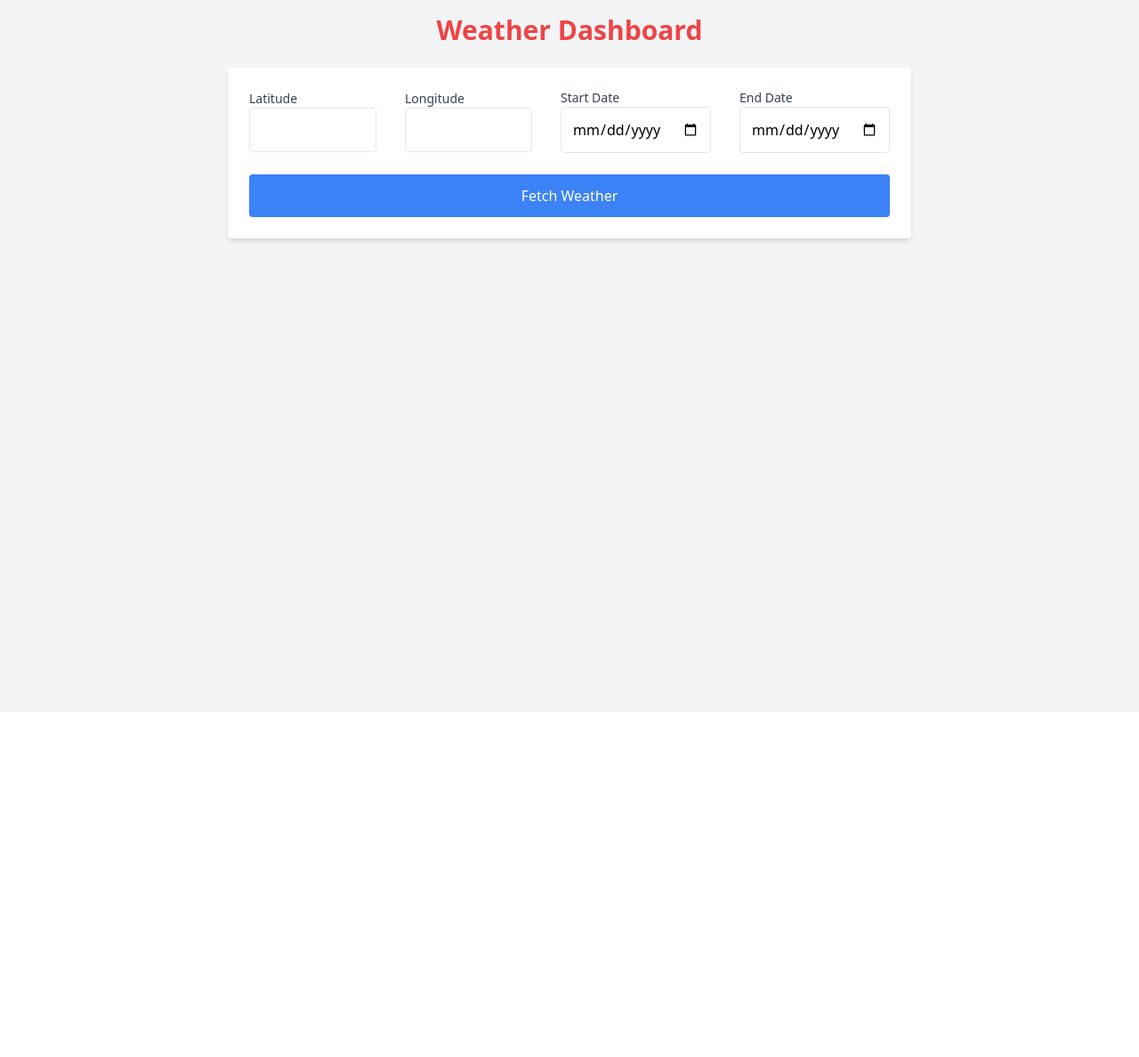
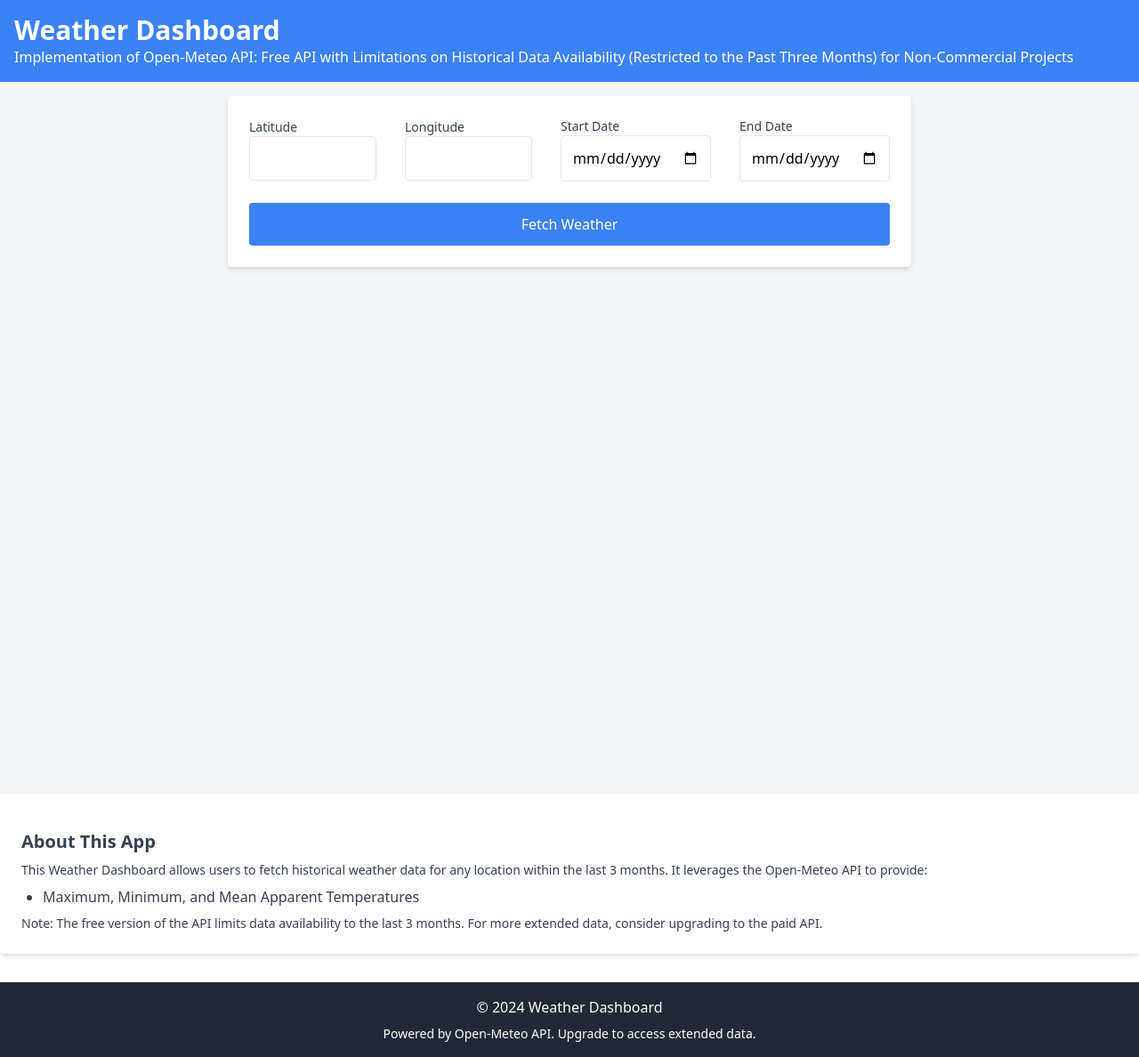
Before and after one commit to akdhiman358/weather-dashboard, a Next.js app: page / in a window 1280 px wide. Shown: the whole page at 89% size. Before the commit the page ends 800 px from the top, so only its background shows below. Built offline with nearby package versions, Linux system fonts and the light colour scheme.

Commit message:
added componets header,footer,about

```diff
--- a/app/layout.js
+++ b/app/layout.js
@@ -1,6 +1,7 @@
 import "./globals.css";
-
-
+import Header from "@/components/Header";
+import Footer from "@/components/Footer";
+import About from '@/components/About'
 export const metadata = {
   title: "Weather Dashboard",
   description: "",
@@ -12,7 +13,10 @@ export default function RootLayout({ children }) {
       <body
         className=''
       >
+        <Header />
         {children}
+        <About />
+        <Footer />
       </body>
     </html>
   );
--- a/app/page.js
+++ b/app/page.js
@@ -43,7 +43,7 @@ export default function Page() {
 
   return (
     <div className="min-h-screen bg-gray-100 p-4">
-      <h1 className="text-3xl font-bold text-center mb-6 text-red-500">Weather Dashboard</h1>
+
       <InputForm fetchWeatherData={fetchWeatherData} />
       {loading && <p className="text-center mt-4">Loading...</p>}
       {error && <ErrorMessage message={error} />}
--- /dev/null
+++ b/components/About.js
@@ -0,0 +1,21 @@
+const AboutSection = () => {
+    return (
+      <section className="bg-white text-gray-700 p-6 rounded shadow-md mt-4">
+        <h2 className="text-xl font-semibold mb-2">About This App</h2>
+        <p className="text-sm">
+          This Weather Dashboard allows users to fetch historical weather data for any
+          location within the last 3 months. It leverages the Open-Meteo API to provide:
+        </p>
+        <ul className="list-disc ml-6 mt-2">
+
+          <li>Maximum, Minimum, and Mean Apparent Temperatures</li>
+        </ul>
+        <p className="text-sm mt-2">
+          Note: The free version of the API limits data availability to the last 3 months. For more
+          extended data, consider upgrading to the paid API.
+        </p>
+      </section>
+    );
+  };
+
+  export default AboutSection;
--- a/components/Footer.js
+++ b/components/Footer.js
@@ -0,0 +1,12 @@
+const Footer = () => {
+  return (
+    <footer className="bg-gray-800 text-white text-center p-4 mt-8">
+      <p>&copy; 2024 Weather Dashboard</p>
+      <p className="text-sm mt-2">
+        Powered by Open-Meteo API. Upgrade to access extended data.
+      </p>
+    </footer>
+  );
+};
+
+export default Footer;
--- /dev/null
+++ b/components/Header.js
@@ -0,0 +1,13 @@
+const Header = () => {
+  return (
+    <header className="bg-blue-500 text-white p-4 shadow-md">
+      <h1 className="text-3xl font-bold">Weather Dashboard</h1>
+
+
+
+      <p>Implementation of Open-Meteo API: Free API with Limitations on Historical Data Availability (Restricted to the Past Three Months) for Non-Commercial Projects</p>
+    </header>
+  );
+};
+
+export default Header;
```
